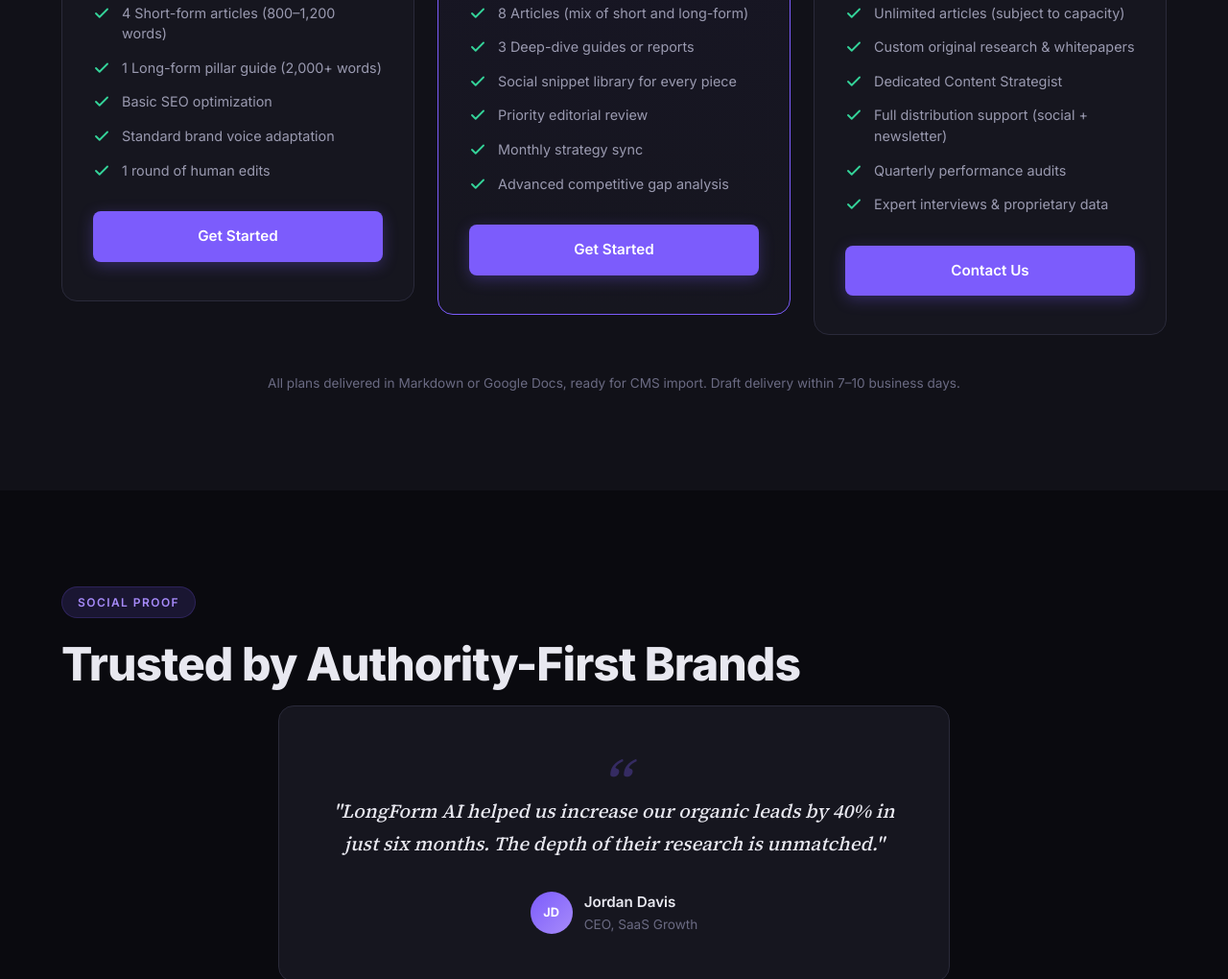
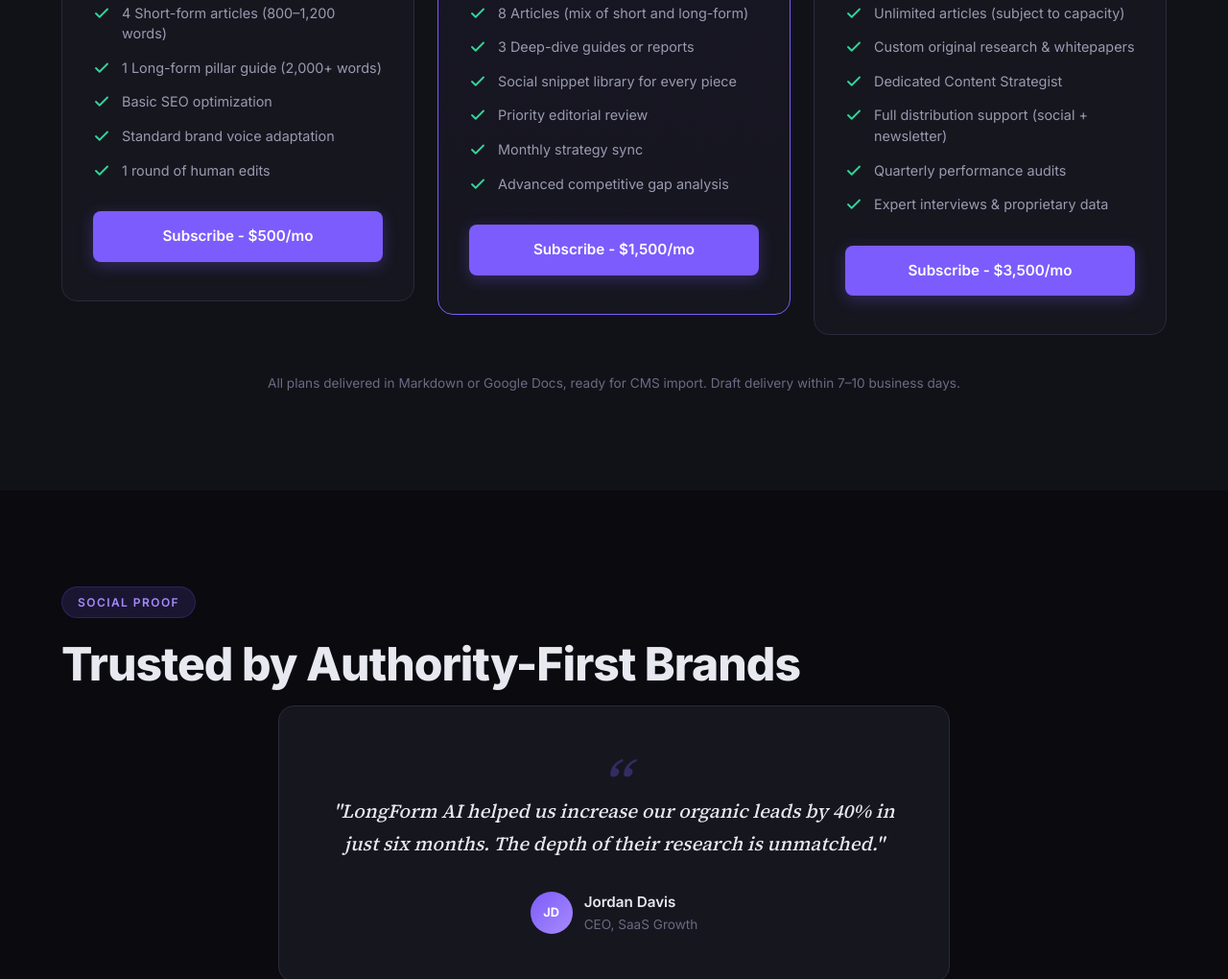
Before and after one commit to jrdombeck/Dombeck2026, a website: page index.html in a window 1280 px wide. Shown: the part 4895-5915 px from the top of the page at 96% size. Drawn offline with Linux system fonts and the light colour scheme.

Commit message:
Wired Stripe payment links to pricing

```diff
--- a/index.html
+++ b/index.html
@@ -250,7 +250,7 @@
                             1 round of human edits
                         </li>
                     </ul>
-                    <a href="#cta" class="btn btn-primary pricing-btn">Get Started</a>
+                    <a href="https://buy.stripe.com/test_6oUbJ088daE2dujgXD2kw01" class="btn btn-primary pricing-btn" target="_blank">Subscribe - $500/mo</a>
                 </div>
 
                 <!-- Growth (Featured) -->
@@ -291,7 +291,7 @@
                             Advanced competitive gap analysis
                         </li>
                     </ul>
-                    <a href="#cta" class="btn btn-primary pricing-btn">Get Started</a>
+                    <a href="https://buy.stripe.com/test_14AdR8fAF27w75VePv2kw02" class="btn btn-primary pricing-btn" target="_blank">Subscribe - $1,500/mo</a>
                 </div>
 
                 <!-- Scale -->
@@ -331,7 +331,7 @@
                             Expert interviews &amp; proprietary data
                         </li>
                     </ul>
-                    <a href="#cta" class="btn btn-primary pricing-btn">Contact Us</a>
+                    <a href="https://buy.stripe.com/test_aFa6oGcot8vU9e3gXD2kw03" class="btn btn-primary pricing-btn" target="_blank">Subscribe - $3,500/mo</a>
                 </div>
             </div>
             <p class="pricing-note">All plans delivered in Markdown or Google Docs, ready for CMS import. Draft delivery within 7–10 business days.</p>
```
